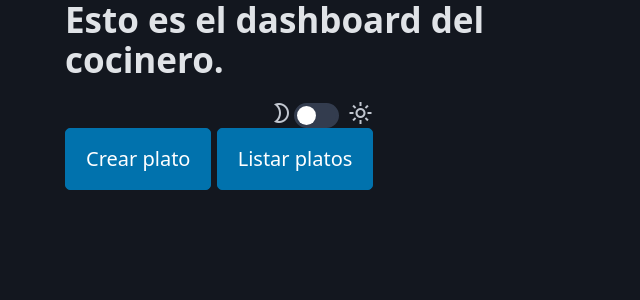
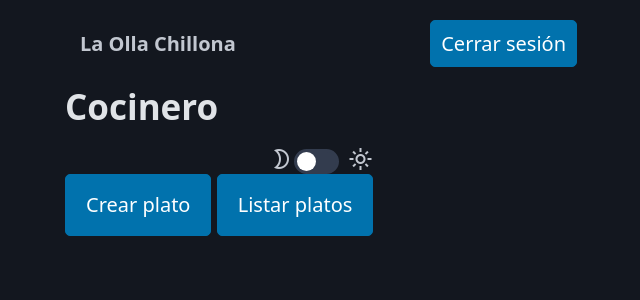
Before and after one commit to DanielBelenguer/olla_chillona_django, a Django app: template restaurante/templates/restaurante/dashboard_cocinero.html in a window 1280 px wide. Shown: the top 300 px of the page, without its empty margins (319-959 px from the left). Run offline with Django 5.2, Linux system fonts and the light colour scheme; the template is opened without the code that fills it, so the values that code supplies are empty; some libraries are stand-ins or nearby versions.

Commit message:
Se deja lista la template de dashboard_cliente.html

```diff
--- a/restaurante/templates/restaurante/dashboard_cocinero.html
+++ b/restaurante/templates/restaurante/dashboard_cocinero.html
@@ -10,10 +10,17 @@
 </head>
 <body style="display: flex; justify-content: center; height: 100vh; margin: 0;">
     <div style="width: 40%;">
-        <h2>Esto es el dashboard del cocinero.</h2>
+        <nav>
+            <ul>
+                <li style="padding-left: 25px;"><strong>La Olla Chillona</strong></li>
+            </ul>
+            <ul>
+                <li><button><a style="color: white; text-decoration: none;" href="{% url 'login_view'%}">Cerrar sesión</a></button></li>
+        </nav>
+        <h2>Cocinero</h2>
         <div style="display: flex; justify-content: center;">
             <span class="material-symbols-outlined">mode_night</span>
-                <input name="terms" id="tema" type="checkbox" role="switch" style="margin-top: 2px;" />
+                <input name="terms" id="tema" type="checkbox" role="switch" style="margin-top: 2px;"/>
             <span class="material-symbols-outlined">light_mode</span>
         </div>
         <button id="crearplato"><a style="color: white; text-decoration: none;" href="{% url 'add_plato'%}">Crear plato</a></button>
```
